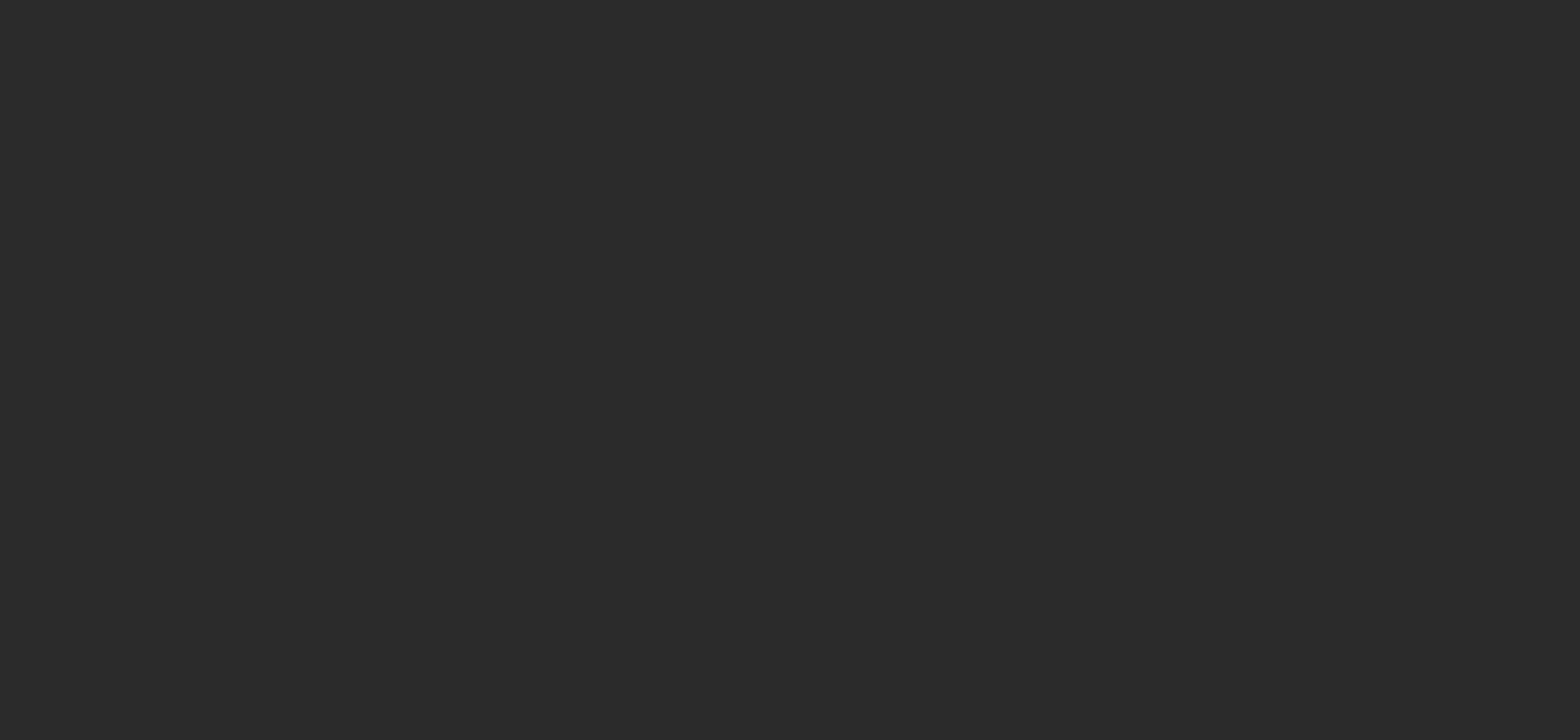
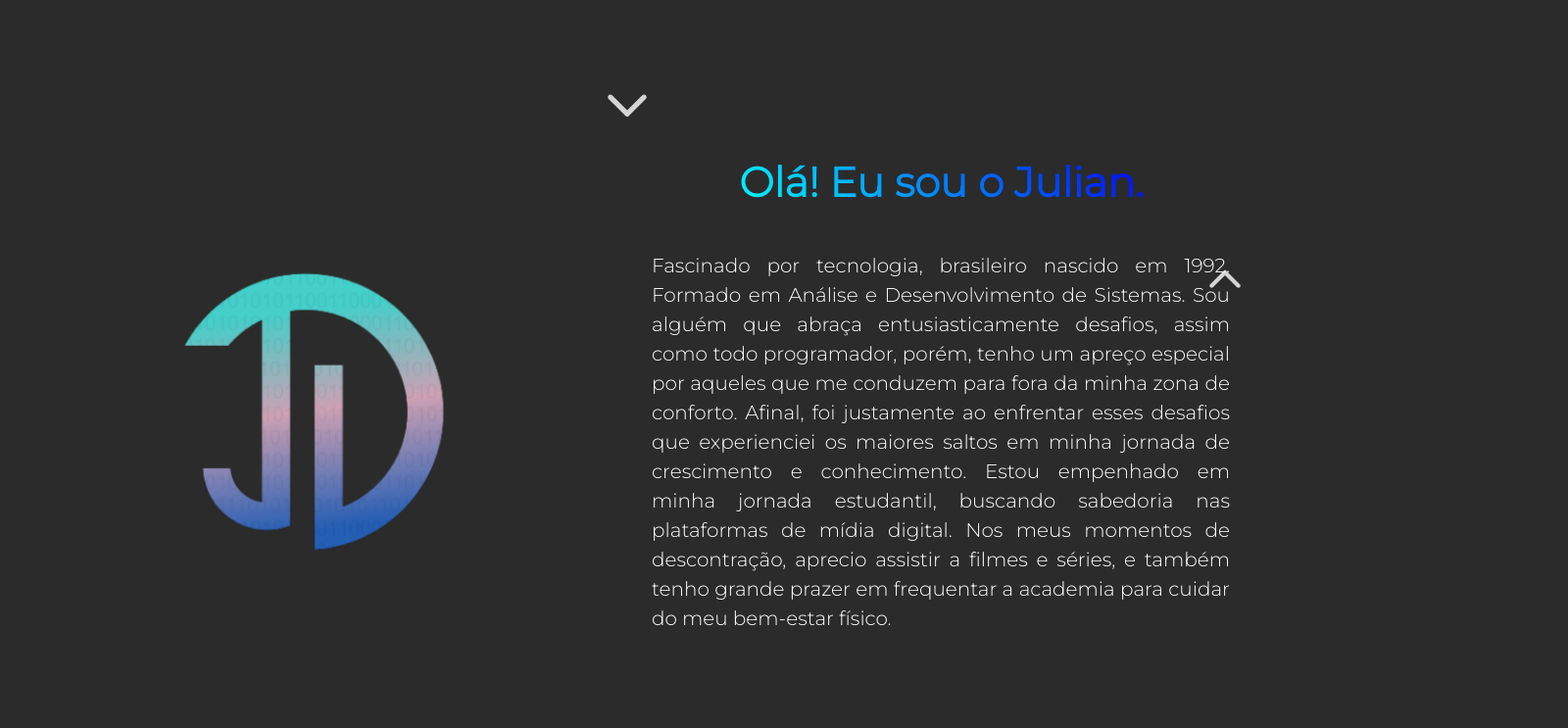
Before and after one commit to juliansempre/Portfolio, an Angular app: page / in a window 1280 px wide. Shown: the part 480-1223 px from the top of the page at 98% size, 1600 px wide, since content can reach past the window. Before the commit the page ends 800 px from the top, so only its background shows below. Built offline with nearby package versions, Linux system fonts and the light colour scheme; no server answers.

Commit message:
Update apresentacao.component.html

```diff
--- a/src/app/components/apresentacao/apresentacao.component.html
+++ b/src/app/components/apresentacao/apresentacao.component.html
@@ -1,7 +1,7 @@
 <!-- <p>apresentacao works!</p> -->
 <div id="apresentacao" [ngClass]="{'apmain': 'true'}">
-  <div id="ap11" [ngClass]="{'ap1': 'true'}">
-    <img src="{{shapefoto}}" [ngStyle]="{'width': '50%' 'margin-top': '10%'}">
+ <div id="ap11" [ngClass]="{'ap1': true}" style="display: flex; justify-content: center; align-items: center;">
+    <img [src]="shapefoto" [ngStyle]="{'width': '50%'}">
   </div>
   <div [ngClass]="{'ap1': 'true'}">
     <span>{{titulo}}</span>
```
